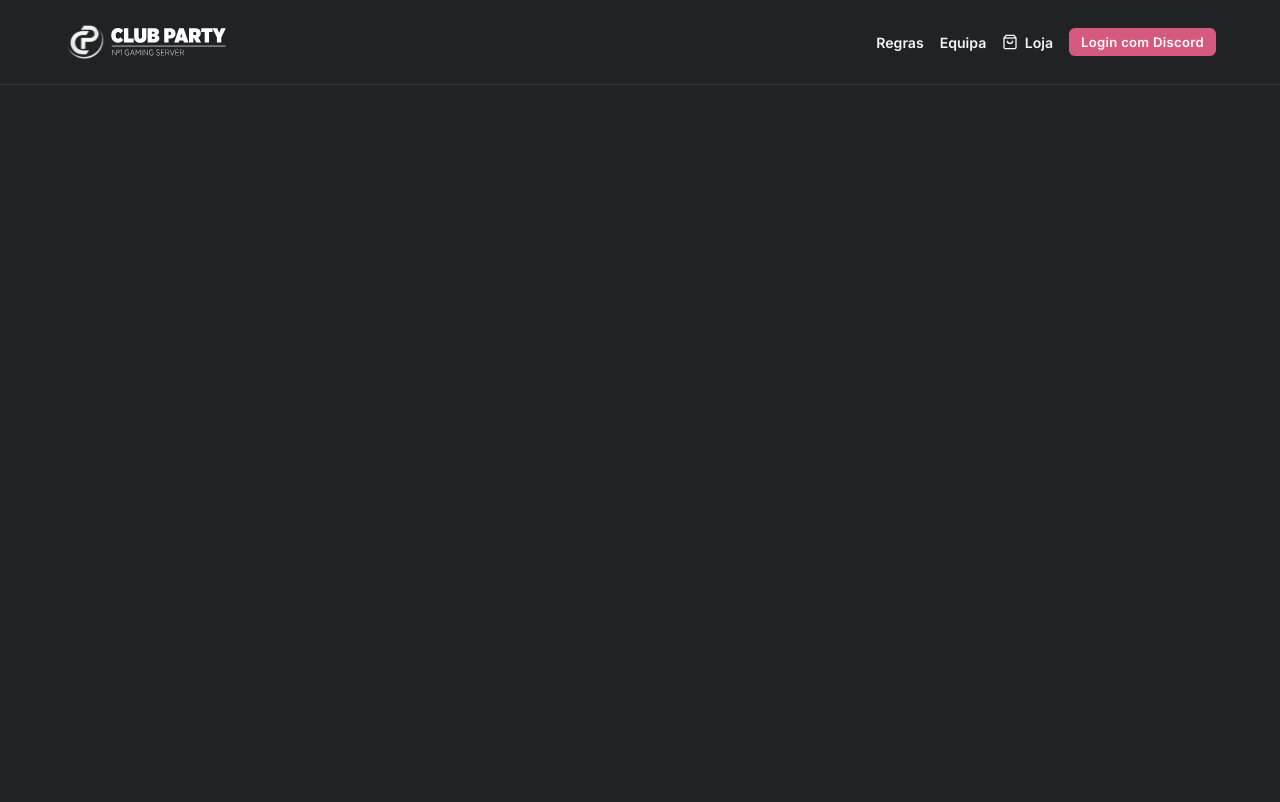
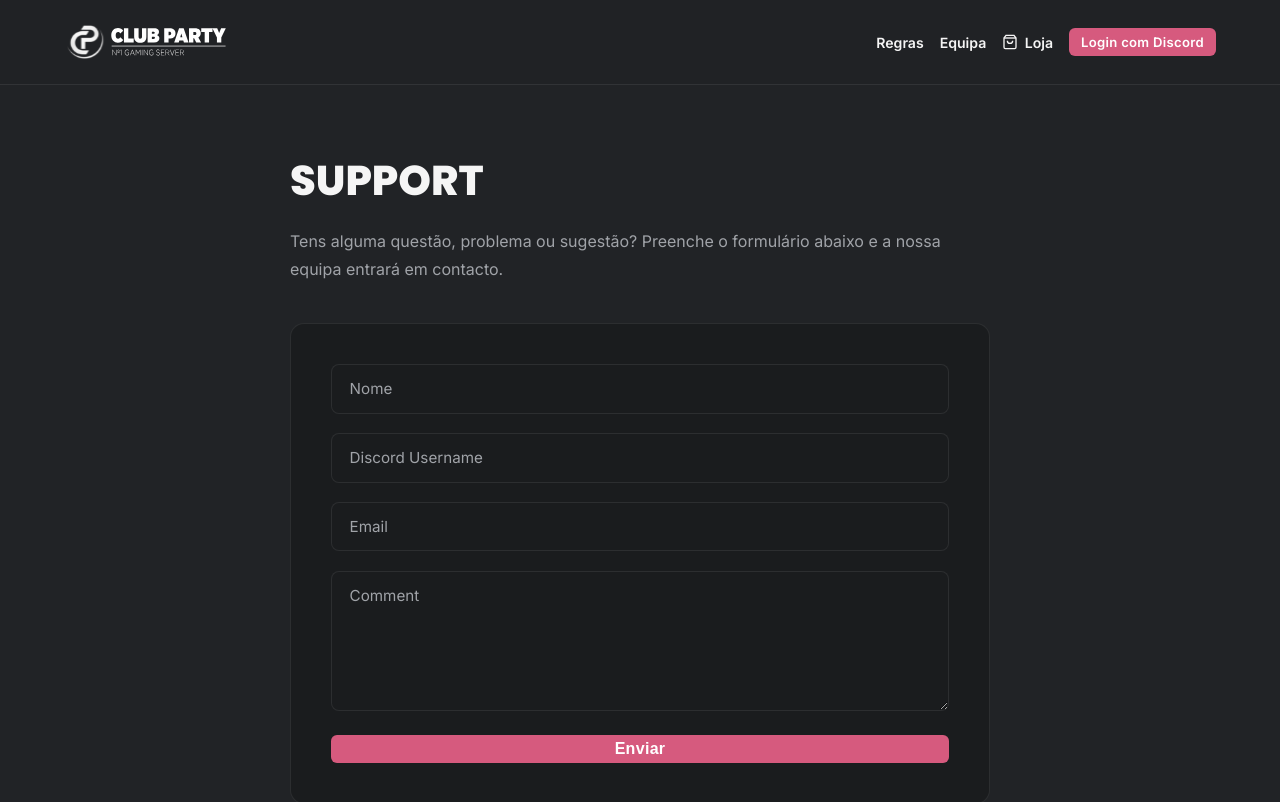
Before and after one commit to filipatrabucho/clubparty, a React (Vite) app: page /suporte in a window 1280 px wide. Shown: the top 802 px of the page. Built offline with nearby package versions, Linux system fonts and the light colour scheme; no server answers.

Commit message:
Add support form connect to clubparty mail

```diff
--- a/src/App.jsx
+++ b/src/App.jsx
@@ -17,6 +17,7 @@ import SyncCenter from './pages/SyncCenter';
 import EventsManager from './pages/EventsManager';
 import MyTickets from './pages/MyTickets';
 import StaffTickets from './pages/StaffTickets';
+import Support from './pages/Support';
 
 export default function App() {
   return (
@@ -111,6 +112,8 @@ export default function App() {
             </ProtectedRoute>
           }
         />
+        <Route path="/suporte" element={<Support />} />
+
 
       </Routes>
     </BrowserRouter>
--- a/src/components/Footer.jsx
+++ b/src/components/Footer.jsx
@@ -17,12 +17,14 @@ export default function Footer() {
         <a href="https://www.facebook.com/clubparty" target="_blank" rel="noopener noreferrer" title="Facebook">
           <FacebookIcon className="social-icon" />
         </a>
-        <a href="mailto:clubpartyserver@gmail.com" title="Email">
+        {/* <a href="mailto:clubpartyserver@gmail.com" title="Email">
           <EmailIcon className="social-icon" />
-        </a>
-        <a href="https://a-tua-loja.fourthwall.com" target="_blank" rel="noopener noreferrer" title="Loja">
+        </a> */}
+
+        <a href="https://clubparty-shop.fourthwall.com/en-eur" target="_blank" rel="noopener noreferrer" title="Loja">
           <ShopIcon className="social-icon" />
         </a>
+        <Link to="/suporte" className="footer-text-link">Suporte</Link>
         <Link to="/regras" className="footer-text-link">Regras</Link>
         <Link to="/equipa" className="footer-text-link">Equipa</Link>
       </div>
--- a/src/index.css
+++ b/src/index.css
@@ -2144,3 +2144,71 @@ h1, h2, h3 {
     max-width: 1000px;
   }
 }
+/* ============================================
+   SUPPORT PAGE
+   ============================================ */
+.support-page {
+  padding: 4rem 4rem 6rem;
+  min-height: 70vh;
+}
+
+.support-container {
+  max-width: 700px;
+  margin: 0 auto;
+}
+
+.support-page h1 {
+  font-size: 2.6rem;
+  margin-bottom: 1rem;
+}
+
+.support-intro {
+  color: var(--text-muted);
+  line-height: 1.7;
+  margin-bottom: 2.5rem;
+  font-size: 1rem;
+}
+
+.support-form {
+  background: var(--bg-darker);
+  border: 1px solid var(--border-color);
+  border-radius: 14px;
+  padding: 2.5rem;
+}
+
+.support-form .form-group {
+  margin-bottom: 1.2rem;
+}
+
+.support-form .form-group:last-of-type {
+  margin-bottom: 1.5rem;
+}
+
+.support-form .filter-input {
+  width: 100%;
+  padding: 0.9rem 1.1rem;
+  font-size: 0.95rem;
+}
+
+.support-form textarea.filter-input {
+  resize: vertical;
+  min-height: 140px;
+}
+
+.support-form .button {
+  width: 100%;
+  padding: 0.9rem;
+  font-size: 1rem;
+}
+
+@media (max-width: 768px) {
+  .support-page {
+    padding: 2.5rem 1.5rem 4rem;
+  }
+  .support-page h1 {
+    font-size: 2rem;
+  }
+  .support-form {
+    padding: 1.5rem;
+  }
+}
--- /dev/null
+++ b/src/pages/Support.jsx
@@ -0,0 +1,87 @@
+import { useState } from 'react';
+
+export default function Support() {
+  const [form, setForm] = useState({ name: '', discord_username: '', email: '', comment: '' });
+  const [submitting, setSubmitting] = useState(false);
+  const [status, setStatus] = useState(null); // 'success' | 'error' | null
+
+  async function handleSubmit(e) {
+    e.preventDefault();
+    setSubmitting(true);
+    setStatus(null);
+
+    const res = await fetch('/.netlify/functions/send-support-email', {
+      method: 'POST',
+      headers: { 'Content-Type': 'application/json' },
+      body: JSON.stringify(form),
+    });
+
+    if (res.ok) {
+      setStatus('success');
+      setForm({ name: '', discord_username: '', email: '', comment: '' });
+    } else {
+      setStatus('error');
+    }
+    setSubmitting(false);
+  }
+
+  return (
+  <div className="support-page">
+    <div className="support-container">
+      <h1>SUPPORT</h1>
+      <p className="support-intro">
+        Tens alguma questão, problema ou sugestão? Preenche o formulário abaixo e a nossa equipa entrará em contacto.
+      </p>
+
+      <form className="support-form" onSubmit={handleSubmit}>
+        <div className="form-group">
+          <input
+            className="filter-input"
+            type="text"
+            placeholder="Nome"
+            required
+            value={form.name}
+            onChange={e => setForm(f => ({ ...f, name: e.target.value }))}
+          />
+        </div>
+        <div className="form-group">
+          <input
+            className="filter-input"
+            type="text"
+            placeholder="Discord Username"
+            value={form.discord_username}
+            onChange={e => setForm(f => ({ ...f, discord_username: e.target.value }))}
+          />
+        </div>
+        <div className="form-group">
+          <input
+            className="filter-input"
+            type="email"
+            placeholder="Email"
+            required
+            value={form.email}
+            onChange={e => setForm(f => ({ ...f, email: e.target.value }))}
+          />
+        </div>
+        <div className="form-group">
+          <textarea
+            className="filter-input"
+            placeholder="Comment"
+            rows={5}
+            required
+            value={form.comment}
+            onChange={e => setForm(f => ({ ...f, comment: e.target.value }))}
+          />
+        </div>
+
+        {status === 'success' && <p className="form-success">Mensagem enviada com sucesso! Obrigado.</p>}
+        {status === 'error' && <p className="form-error">Erro ao enviar. Tenta novamente.</p>}
+
+        <button className="button" type="submit" disabled={submitting}>
+          {submitting ? 'A enviar...' : 'Enviar'}
+        </button>
+      </form>
+    </div>
+  </div>
+);
+}
```
Also changed, not shown: 1 other file (tests, documents, lock files or other folders).
